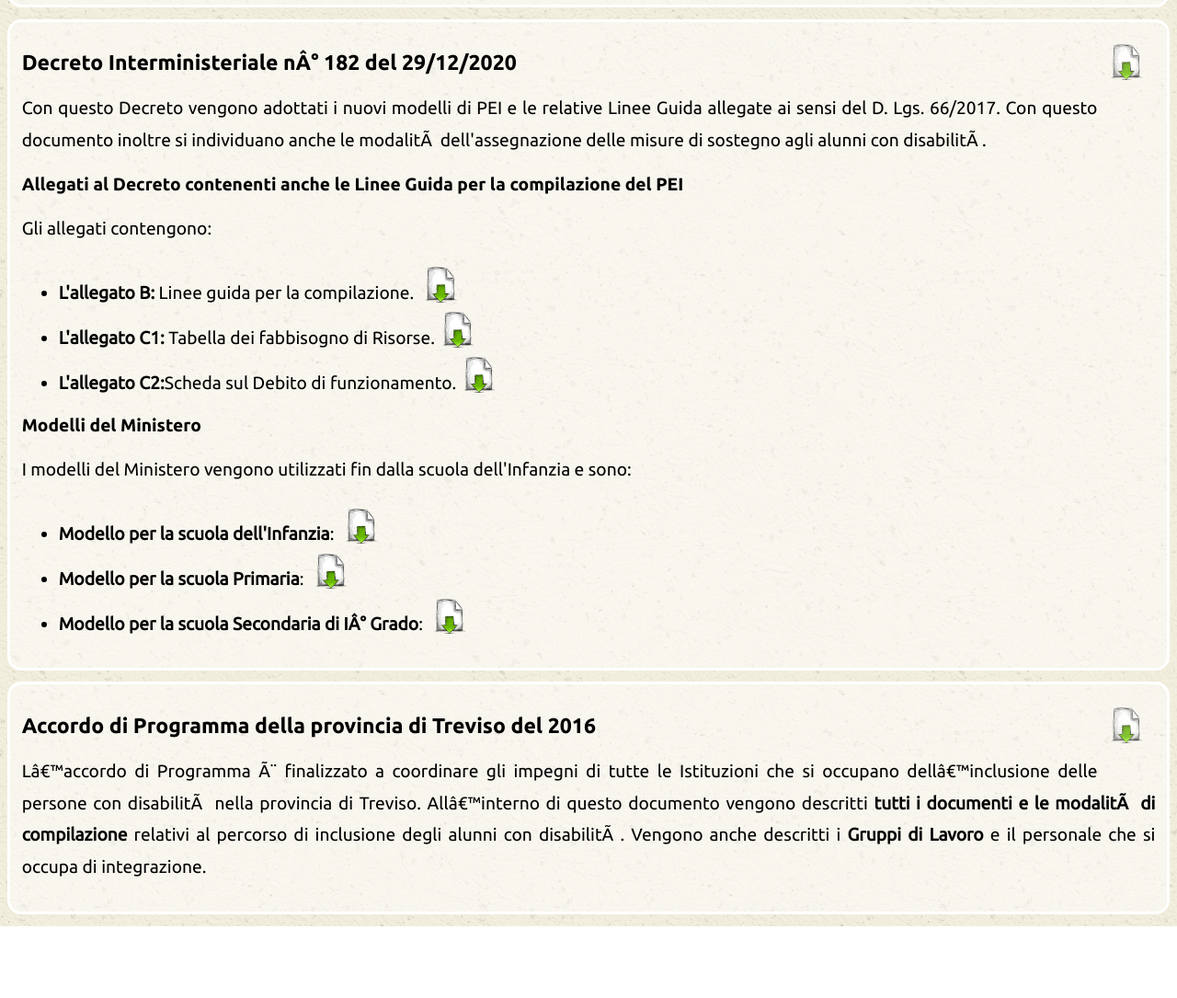
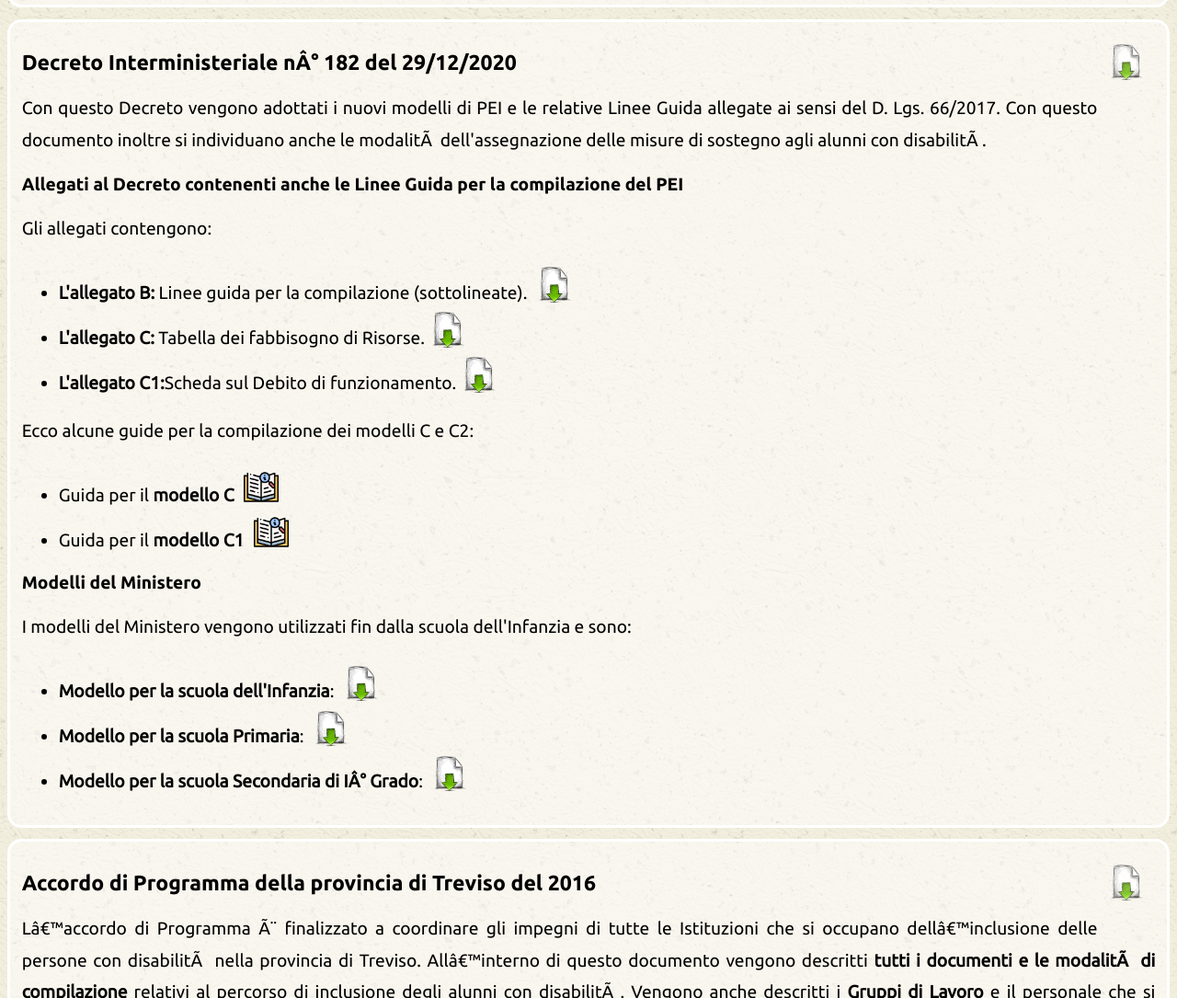
Before and after one commit to montecchion/formazione, a plain HTML site: page pagine_generali/disabilita-normativa.html in a window 1280 px wide. Shown: the part 1453-2538 px from the top of the page at 92% size. Before the commit the page ends 2460 px from the top, so only its background shows below. Drawn offline with Linux system fonts and the light colour scheme.

Commit message:
aggiornamento dati

```diff
--- a/pagine_generali/disabilita-normativa.html
+++ b/pagine_generali/disabilita-normativa.html
@@ -68,7 +68,7 @@
 			<h2>Decreto Legislativo n° 66 del 13/04/2017 modificato dal D.Lgs. 96 del 2019 </h2>
 			<p>Norme per la promozione dell'inclusione scolastica degli studenti con disabilita', a norma dell'articolo 1, commi 180 e 181, lettera c),della legge 13 luglio 2015, n. 107.  Questo decreto legislativo modificato ed integrato nel 2019 dal D. Lgs 96 modifica e riscrive <strong>gran parte della L. 104/92</strong> rappresentando una cambiamento profondo. Abroga anche il D.P.R. del 20/02/1994 definendo in maniera nuova sia il <strong>Piano Educativo Individualizzato</strong> che <strong>i Gruppi di Lavoro</strong>. L'art. 5 comma 6 del D.Lgs 66/2017 fa riferimento a <strong>Linee Guida</strong> per la redazione della certificazione e l'articolo <strong>7 comma 2-bis</strong> ci informa che saranno emanati specifici Decreti che descriveranno <strong>il modello di PEI</strong>.</p>
     </section>
-    <section class="contenitore_testo">
+    <section class="contenitore_testo" id="182">
 			<aside class="des">
 				<a href="https://drive.google.com/file/d/1vRKhj9sTCbhMhIgk9aat7PI6KsiUA3Kf/view?usp=drive_link" target="_blank"> <img src="../img/icons/download_file.png" alt="Scarica" title="Visualizza il file."> </a>
 			</aside>
@@ -77,16 +77,21 @@
 			   <h3>Allegati al Decreto contenenti anche le Linee Guida per la compilazione del PEI</h3>
 			   <p>Gli allegati contengono: </p>
 			   <ul>
-				<li><strong>L'allegato B: </strong> Linee guida per la compilazione. <a href='https://drive.google.com/file/d/18wtFDwwRqZAjc5D5-w3RkB0VdQ7z7KVC/view?usp=drive_link' target='_blank' class='p_a'><img src='../img/icons/download_file.png' alt='link' ></a> </li>
-				<li><strong>L'allegato C1: </strong>Tabella dei fabbisogno di Risorse.<a href='https://drive.google.com/file/d/1dpuacsyF2EyEOx-ALZ7W3jPnW2ETRgra/view?usp=drive_link' target='_blank'class='p_a'><img src='../img/icons/download_file.png' alt='link' ></a></li>
-				<li><strong>L'allegato C2:</strong>Scheda sul Debito di funzionamento.<a href='https://drive.google.com/file/d/12ZKBmBmhEHvlzICYzqB2eRGwNoUvakna/view?usp=drive_link' target='_blank' class='p_a'><img src='../img/icons/download_file.png' alt='link' ></a></li>
+				<li><strong>L'allegato B: </strong> Linee guida per la compilazione (sottolineate). <a href='https://drive.google.com/file/d/1VGeheb9NA6QhBOYimmyeqH5Hh-PUucpU/view?usp=drive_link' target='_blank' class='p_a'><img src='../img/icons/download_file.png' alt='link' title="Scarica l'allegato B"></a> </li>
+				<li><strong>L'allegato C: </strong>Tabella dei fabbisogno di Risorse.<a href='https://drive.google.com/file/d/1dpuacsyF2EyEOx-ALZ7W3jPnW2ETRgra/view?usp=drive_link' target='_blank'class='p_a'><img src='../img/icons/download_file.png' alt='link' title="scarica l'allegato C"></a></li>
+				<li><strong>L'allegato C1:</strong>Scheda sul Debito di funzionamento.<a href='https://drive.google.com/file/d/12ZKBmBmhEHvlzICYzqB2eRGwNoUvakna/view?usp=drive_link' target='_blank' class='p_a'><img src='../img/icons/download_file.png' alt='link' title="scarica l'allegato C1"></a></li>
+			   </ul>
+			   <p>Ecco alcune guide per la compilazione dei modelli C e C2:</p>
+			   <ul>
+				<li>Guida per il <strong>modello C</strong> <a href='https://drive.google.com/file/d/1ITh6iGVgFIKLLmbLUJGrI3E-njGDUarQ/view?usp=drive_link' target='_blank' class='p_a'><img src='../img/icons/guide-book.png' alt='link_guida' title='Guida per la compilazione allegato C'></a>  </li>
+				<li>Guida per il <strong>modello C1</strong> <a href='https://drive.google.com/file/d/1us9zplfHID8ew9Yu4hX-L0N6nnTnTZbR/view?usp=drive_link' target='_blank' class='p_a'><img src='../img/icons/guide-book.png' alt='link_guida' title='Guida per la compilazione allegato C1'></a> </li>
 			   </ul>
 			   <h3>Modelli del Ministero</h3>
 			   <p>I modelli del Ministero vengono utilizzati fin dalla scuola dell'Infanzia e sono:</p>
 			   <ul>
-				<li><strong>Modello per la scuola dell'Infanzia</strong>: <a href='https://drive.google.com/file/d/1rKOOAq9OKaV6G98mv27e5X6qyan7J2CO/view?usp=drive_link' target='_blank' class='p_a'><img src='../img/icons/download_file.png' alt='link' ></a> </li>
-				<li><strong>Modello per la scuola Primaria</strong>: <a href='https://drive.google.com/file/d/1_TsldHa1t0DwTvb-sS2ifDYawcEzAhmT/view?usp=drive_link' target='_blank' class='p_a'><img src='../img/icons/download_file.png' alt='link' ></a> </li>
-				<li><strong>Modello per la scuola Secondaria di I° Grado</strong>: <a href='https://drive.google.com/file/d/1WRtM_km8MNNGRcajrWRvmh4yTWNozfim/view?usp=drive_link' target='_blank' class='p_a'><img src='../img/icons/download_file.png' alt='link' ></a> </li>
+				<li><strong>Modello per la scuola dell'Infanzia</strong>: <a href='https://docs.google.com/document/d/1fmnW3rf_y5GEt2FxM2SfygbVkcLP2kjV/edit?usp=drive_link&ouid=116862262786061216586&rtpof=true&sd=true' target='_blank' class='p_a'><img src='../img/icons/download_file.png' alt='link' title="Modello PEI Infanzia" ></a> </li>
+				<li><strong>Modello per la scuola Primaria</strong>: <a href='https://docs.google.com/document/d/1NesS9-bMWhhAPWm7cZJyMoqRRLlvwzEA/edit?usp=drive_link&ouid=116862262786061216586&rtpof=true&sd=true' target='_blank' class='p_a'><img src='../img/icons/download_file.png' alt='link' title="modello PEI Primaria"></a> </li>
+				<li><strong>Modello per la scuola Secondaria di I° Grado</strong>: <a href='https://docs.google.com/document/d/1a8DRM8SYXzuRyxXKtis1JGrQafW6PeCT/edit?usp=drive_link&ouid=116862262786061216586&rtpof=true&sd=true' target='_blank' class='p_a'><img src='../img/icons/download_file.png' alt='link' title="Modello PEI Secondaria I° Grado" ></a> </li>
 			   </ul>
 	</section>
 	<section id="regionale" class="contenitore_testo">
```
Also changed, not shown: pagine_generali/disabilita-materiali.html (+6 -0 lines).
